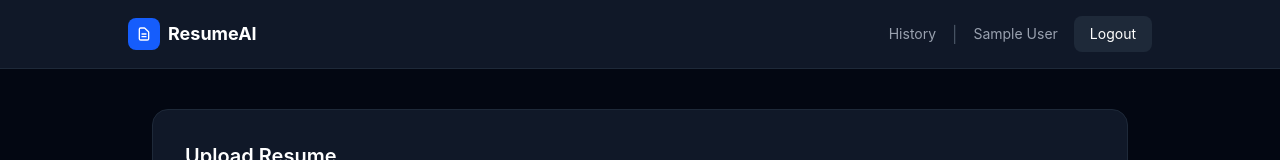
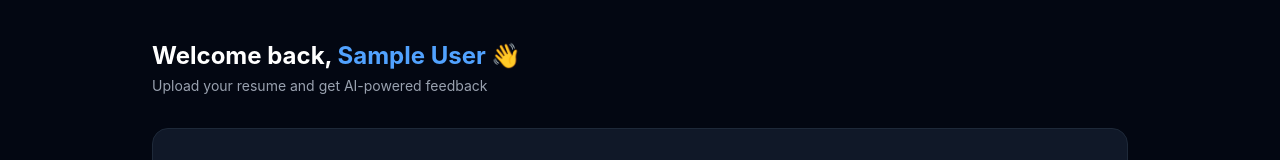
Before and after one commit to ShivamDev19/AI_Based_Resume_Analyzer, a React app in the folder frontend/: page /dashboard in a window 1280 px wide. Shown: the top 160 px of the page. Built offline with nearby package versions, Linux system fonts and the light colour scheme; no server answers; sample sign-in values are in the browser's storage; the HTML template or start-up script is replaced by a standard one.

Commit message:
Update Dashboard.jsx

```diff
--- a/frontend/src/pages/Dashboard.jsx
+++ b/frontend/src/pages/Dashboard.jsx
@@ -2,7 +2,6 @@ import React, { useState, useEffect } from 'react'
 import { useAuth } from '../context/AuthContext'
 import { useNavigate } from 'react-router-dom'
 import Footer from '../components/Footer'
-
 
 const Dashboard = () => {
   const [resumes, setResumes] = useState([])
@@ -10,7 +9,7 @@ const Dashboard = () => {
   const [loading, setLoading] = useState(false)
   const [uploading, setUploading] = useState(false)
   const [parsing, setParsing] = useState(null)
-  const { user, logout } = useAuth()
+  const { user } = useAuth()
   const navigate = useNavigate()
 
   const fetchResumes = async () => {
@@ -93,11 +92,6 @@ const Dashboard = () => {
     }
   }
 
-  const handleLogout = () => {
-    logout()
-    navigate('/login')
-  }
-
   useEffect(() => {
     fetchResumes()
   }, [])
@@ -105,29 +99,16 @@ const Dashboard = () => {
   return (
     <>
       <div className="min-h-screen bg-gray-950 text-white">
-      {/* Navbar */}
-      <nav className="border-b border-gray-800 bg-gray-900 px-6 py-4">
-        <div className="max-w-5xl mx-auto flex items-center justify-between">
-          <div className="flex items-center gap-2">
-            <div className="w-8 h-8 bg-blue-600 rounded-lg flex items-center justify-center">
-              <svg className="w-4 h-4 text-white" fill="none" stroke="currentColor" viewBox="0 0 24 24">
-                <path strokeLinecap="round" strokeLinejoin="round" strokeWidth={2} d="M9 12h6m-6 4h6m2 5H7a2 2 0 01-2-2V5a2 2 0 012-2h5.586a1 1 0 01.707.293l5.414 5.414a1 1 0 01.293.707V19a2 2 0 01-2 2z" />
-              </svg>
+        <div className="max-w-5xl mx-auto px-6 py-10">
+
+          {/* Welcome */}
+          <div className="mb-8">
+            <h1 className="text-2xl font-bold text-white">
+              Welcome back, <span className="text-blue-400">{user?.name}</span> 👋
+            </h1>
+            <p className="text-gray-400 text-sm mt-1">Upload your resume and get AI-powered feedback</p>
           </div>
-            <span className="font-bold text-lg">ResumeAI</span>
-          </div>
-          <div className="flex items-center gap-4">
-            <button onClick={() => navigate('/history')} className="text-gray-400 hover:text-white text-sm transition">History</button>
-            <span className="text-gray-600">|</span>
-            <span className="text-gray-400 text-sm">{user?.name}</span>
-            <button onClick={handleLogout} className="bg-gray-800 hover:bg-gray-700 text-sm px-4 py-2 rounded-lg transition">
-              Logout
-            </button>
-          </div>
-        </div>
-      </nav>
 
-      <div className="max-w-5xl mx-auto px-6 py-10">
           {/* Upload Section */}
           <div className="bg-gray-900 border border-gray-800 rounded-2xl p-8 mb-8">
             <h2 className="text-xl font-semibold mb-1">Upload Resume</h2>
@@ -228,12 +209,10 @@ const Dashboard = () => {
             )}
           </div>
         </div>
-
       </div>
 
       <Footer />
     </>
-
   )
 }
 
```
Lines whose indentation alone changed are shown as unchanged.
